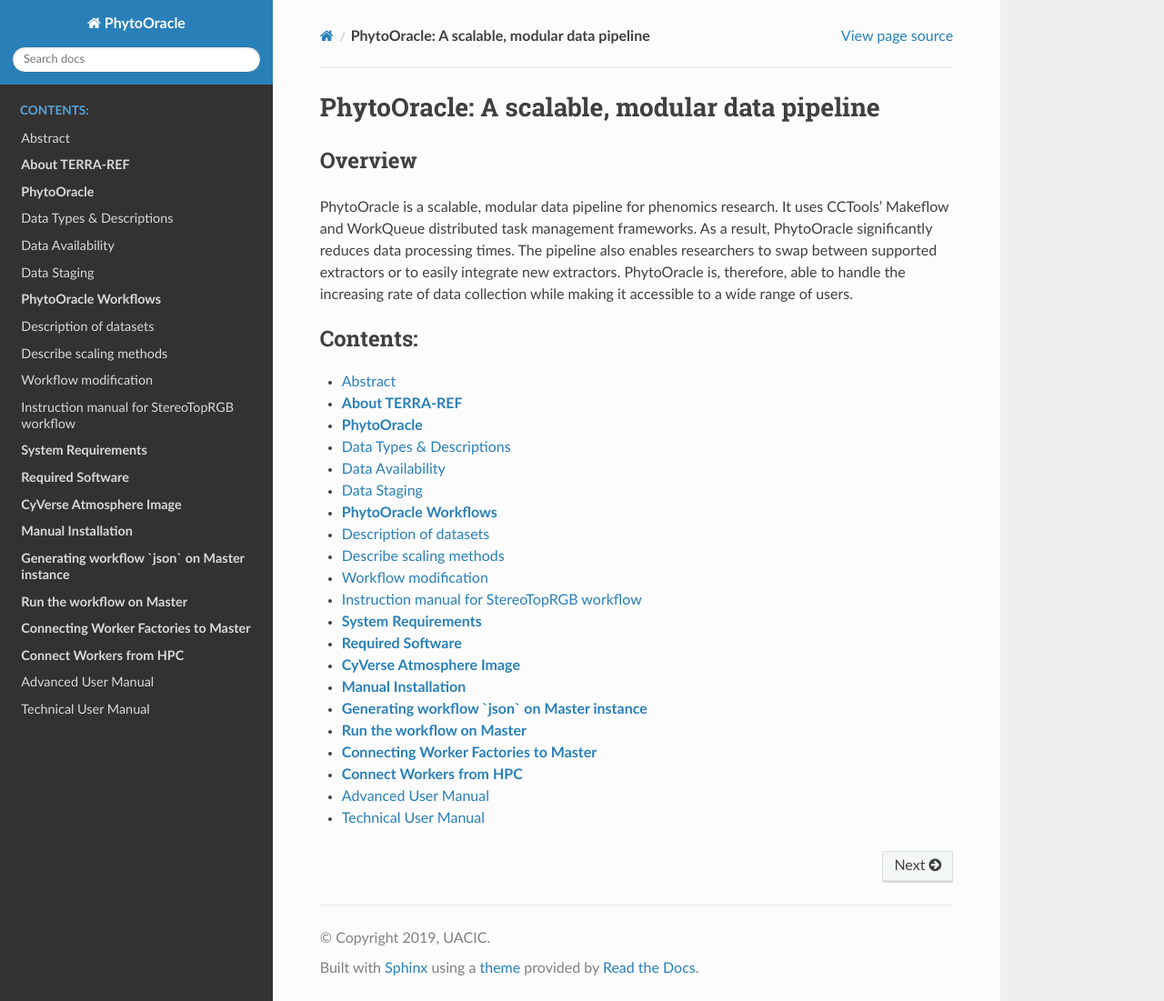
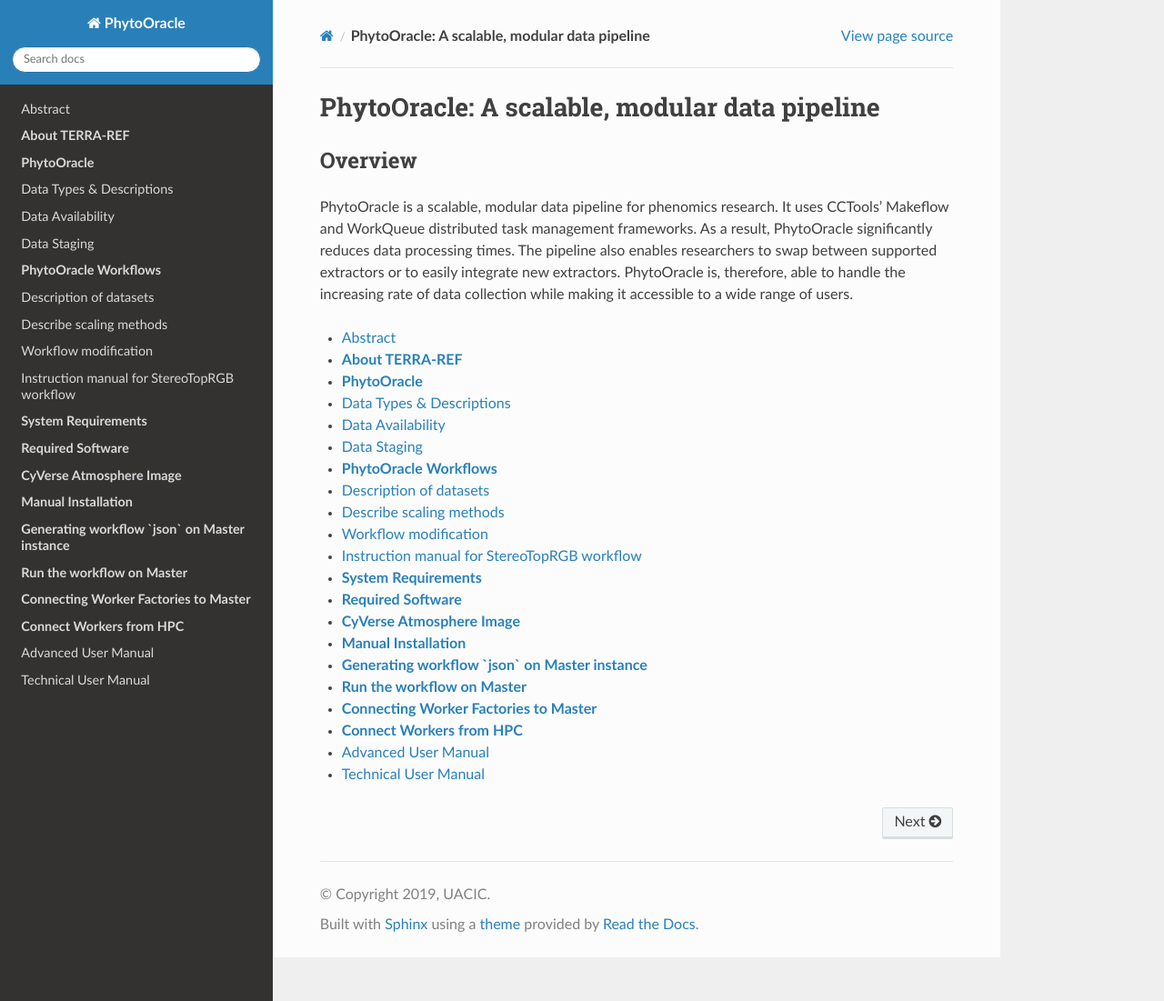
Before and after one commit to LyonsLab/PhytoOracle, a Sphinx documentation site: the page built from docs/index.rst, in a window 1280 px wide and 1101 px high. Shown: the whole window at 91% size. Built offline with Sphinx 7.4.7 and the Read the Docs theme 2.0.0, drawn with Linux system fonts in a browser that asks for light colours.

Commit message:
Update index.rst

```diff
--- a/docs/index.rst
+++ b/docs/index.rst
@@ -8,8 +8,7 @@ PhytoOracle is a scalable, modular data pipeline for phenomics research. It uses
 
 
 .. toctree::
-   :maxdepth: 1
-   :caption: Contents:
+   :titlesonly:
 
    abstract
    project_description
```
